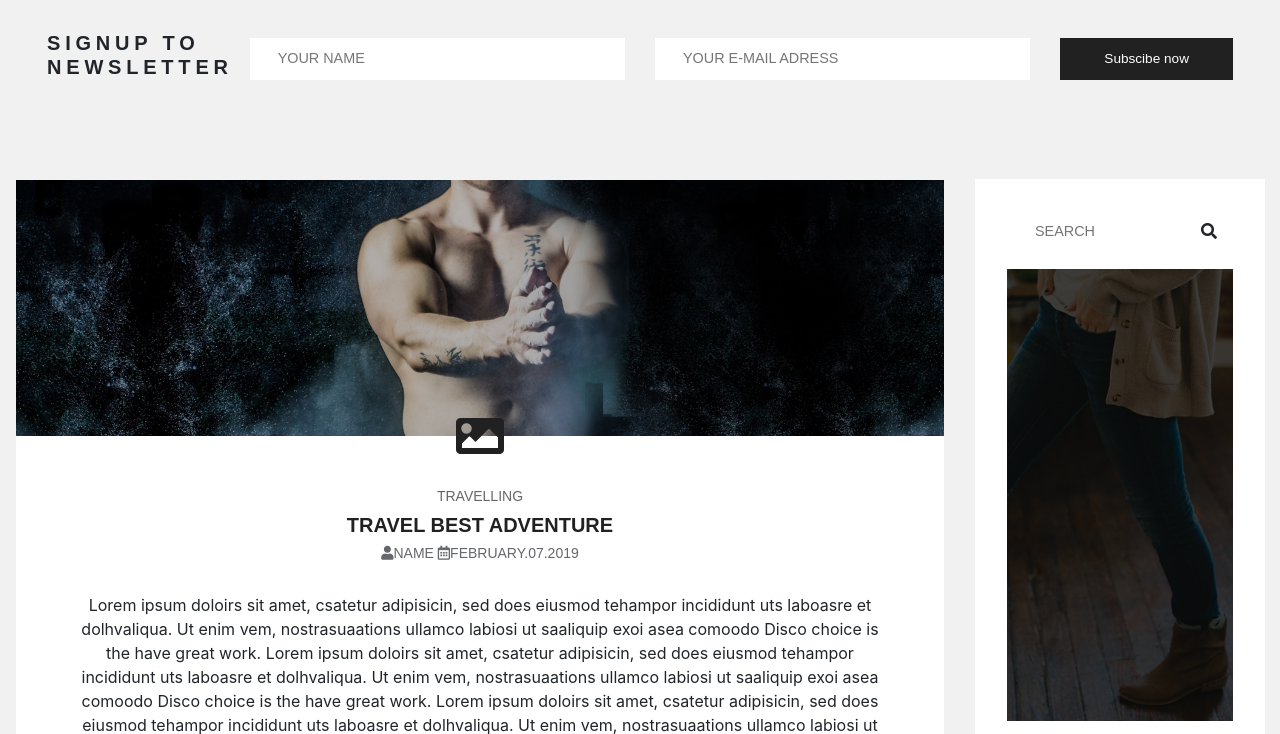
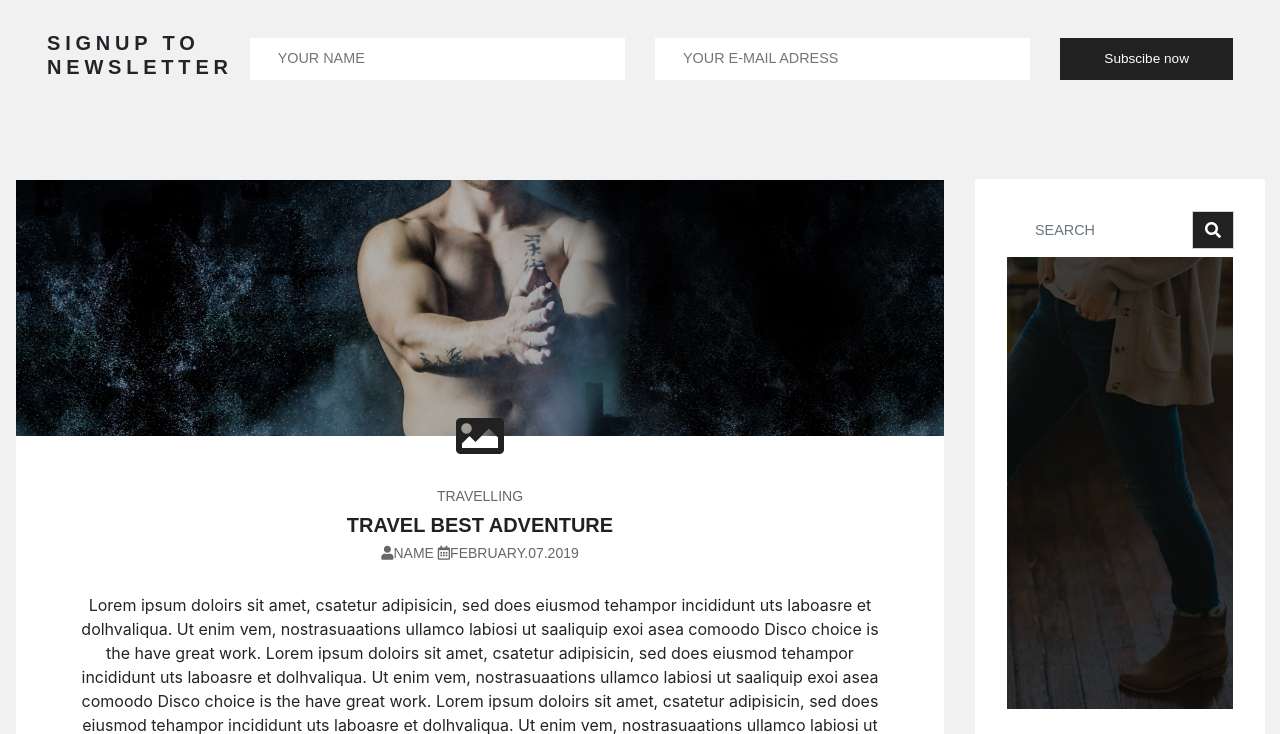
Before and after one commit to impressivedevelopments/decoblog, a PHP site: page /detail-page.php in a window 1280 px wide. Shown: the part 529-1263 px from the top of the page. Run offline with PHP 8.4, Linux system fonts and the light colour scheme; data that the repository does not hold is empty.

Commit message:
serach-fixed

```diff
--- a/css/style.css
+++ b/css/style.css
@@ -255,15 +255,13 @@ input::placeholder, button {
   padding: 2rem 2rem;
 }
 
-.sidebar .search {
-  position: relative;
+.sidebar .input-group-text {
+  background: #212121;
+  color: #ffffff;
 }
 
-.sidebar .search i {
-  position: absolute;
-  top: 0;
-  right: 1rem;
-  line-height: 2.6rem;
+.sidebar .input-group .form-control {
+  outline: none;
 }
 
 .sidebar input {
@@ -281,6 +279,13 @@ input::placeholder, button {
 .sidebar h4 {
   margin: 2rem 0 1rem 0;
   text-align: center;
+}
+
+.sidebar:hover {
+  -webkit-transition: .5s ease;
+  transition: .5s ease;
+  -webkit-box-shadow: 0px 3px 25.52px 3.48px rgba(112, 112, 112, 0.49);
+          box-shadow: 0px 3px 25.52px 3.48px rgba(112, 112, 112, 0.49);
 }
 
 .categories {
@@ -450,4 +455,10 @@ input::placeholder, button {
   text-decoration: none;
   color: #ffffff;
 }
+
+/* ADMIN PANEL 1*/
+.admin-panel {
+  width: 40rem;
+  margin: 15rem auto;
+}
 /*# sourceMappingURL=style.css.map */
--- a/css/style.scss
+++ b/css/style.scss
@@ -185,13 +185,13 @@ input::placeholder, button {
 .sidebar {
     background: $white;
     padding: 2rem 2rem;
-    .search {
-        position: relative;
-        i {
-            position: absolute;
-            top: 0;
-            right: 1rem;
-            line-height: 2.6rem;
+    .input-group {
+        &-text {
+            background: $black;
+            color: $white;
+        }
+        .form-control {
+            outline: none;
         }
     }
     input {
@@ -207,7 +207,12 @@ input::placeholder, button {
         margin: 2rem 0 1rem 0;
         text-align: center;
     }
+    &:hover {
+        transition: .5s ease;
+        box-shadow: 0px 3px 25.52px 3.48px rgba(112, 112, 112, 0.49);
+    }
 }
+
 .categories {
     margin-bottom: 2rem;
     padding: 0;
@@ -368,3 +373,9 @@ input::placeholder, button {
         }
     }
 }
+
+/* ADMIN PANEL 1*/
+.admin-panel {
+   width: 40rem;
+   margin: 15rem auto;
+}
--- a/templates/detail-page-template.php
+++ b/templates/detail-page-template.php
@@ -89,9 +89,13 @@
 
     <div class="col-lg-3">
         <div class="sidebar">
-            <div class="search">
-                <input type="text" placeholder="search">
-                <i class="fas fa-search"></i>
+            <div class="input-group mb-2 mr-sm-2 search">
+                <input type="text" class="form-control" placeholder="search">
+                <div class="input-group-prepend">
+                    <div class="input-group-text">
+                        <i class="fas fa-search"></i>
+                    </div>
+                </div>
             </div>
             <img class="d-block w-100" src="images/categories.png" alt="img">
             <h4>categories</h4>
--- a/templates/sign-up-template.php
+++ b/templates/sign-up-template.php
@@ -20,7 +20,6 @@ $mailheaders .= "From: suncheus@yandex.ru";
 
 mail($to, $subject, $message, $mailheaders);
 // отправка письма
-
 ?>
 
 <form class="sign-up" action="" method="post">
```
Also changed, not shown: admin-panel.php (added, +40 -0 lines), templates/admin-panel-template.php (added, +20 -0 lines), 1 other file.
